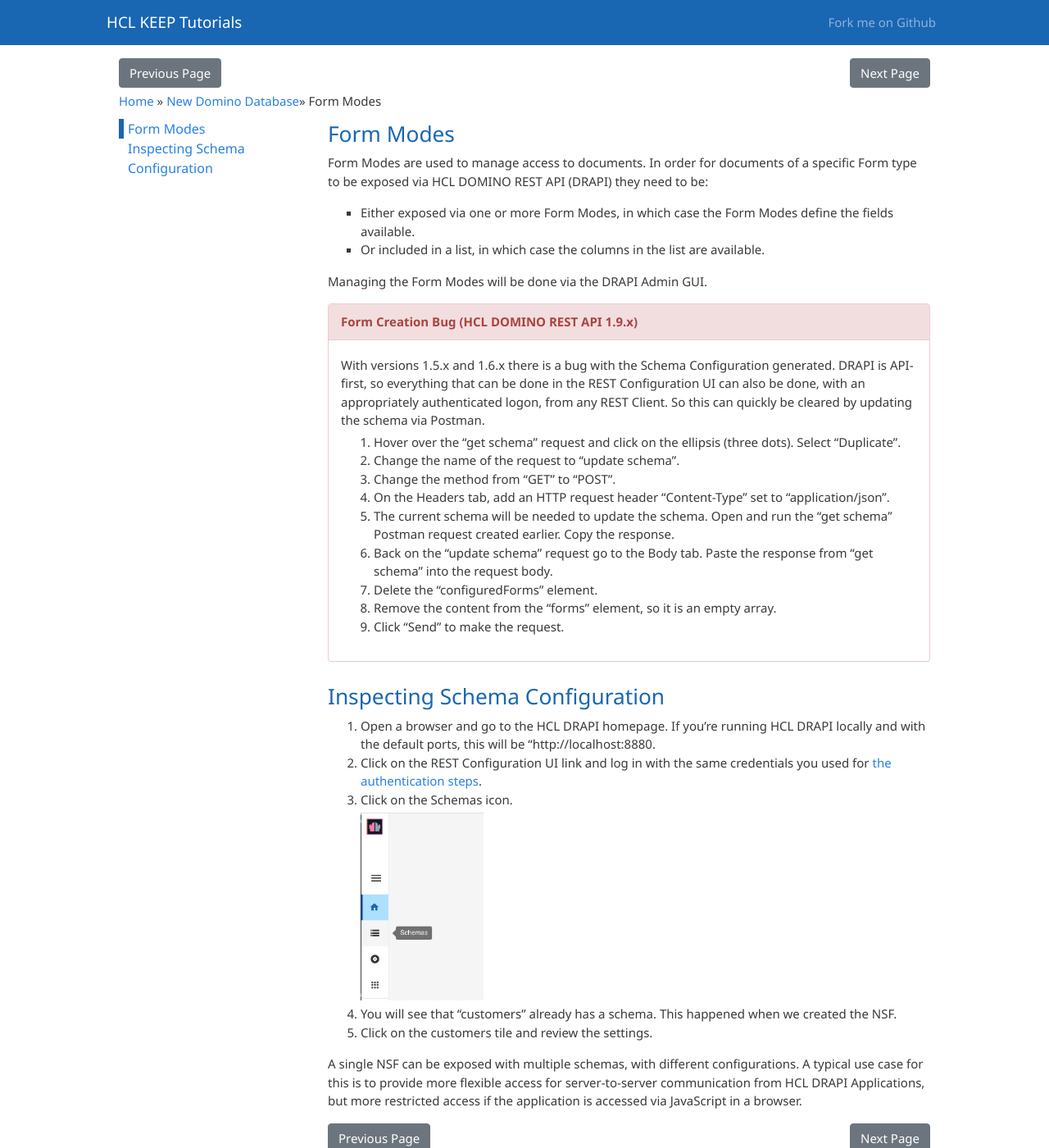
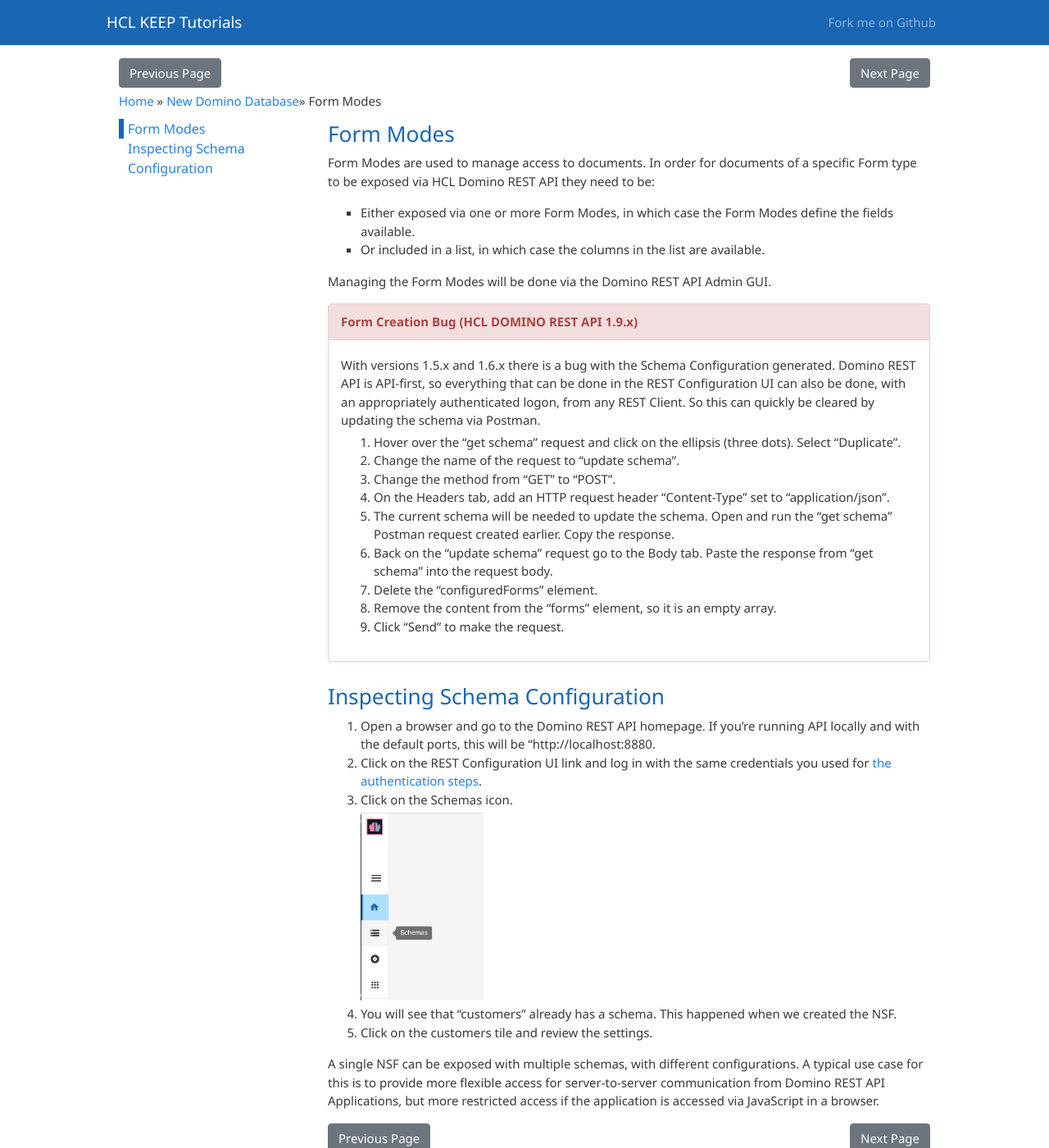
Before and after one commit to HCL-TECH-SOFTWARE/domino-keep-tutorials, a Jekyll site: the page built from pages/domino-new/formModes/index.md, in a window 1280 px wide and 1400 px high. Shown: the whole window at 82% size. Built offline with Jekyll 4.4.1, drawn with Linux system fonts in a browser that asks for light colours.

Commit message:
Update index.md

```diff
--- a/pages/domino-new/formModes/index.md
+++ b/pages/domino-new/formModes/index.md
@@ -12,19 +12,19 @@
 
 ### Form Modes
 
-Form Modes are used to manage access to documents. In order for documents of a specific Form type to be exposed via HCL DOMINO REST API (DRAPI) they need to be:
+Form Modes are used to manage access to documents. In order for documents of a specific Form type to be exposed via HCL Domino REST API they need to be:
 
 - Either exposed via one or more Form Modes, in which case the Form Modes define the fields available.
 - Or included in a list, in which case the columns in the list are available.
 
-Managing the Form Modes will be done via the DRAPI Admin GUI.
+Managing the Form Modes will be done via the Domino REST API Admin GUI.
 
 <div class="panel panel-danger">
 **Form Creation Bug (HCL DOMINO REST API 1.9.x)**
 {: .panel-heading}
 <div class="panel-body">
 
-With versions 1.5.x and 1.6.x there is a bug with the Schema Configuration generated. DRAPI is API-first, so everything that can be done in the REST Configuration UI can also be done, with an appropriately authenticated logon, from any REST Client. So this can quickly be cleared by updating the schema via Postman.
+With versions 1.5.x and 1.6.x there is a bug with the Schema Configuration generated. Domino REST API is API-first, so everything that can be done in the REST Configuration UI can also be done, with an appropriately authenticated logon, from any REST Client. So this can quickly be cleared by updating the schema via Postman.
 
 1. Hover over the "get schema" request and click on the ellipsis (three dots). Select "Duplicate".
 2. Change the name of the request to "update schema".
@@ -41,12 +41,12 @@
 
 ### Inspecting Schema Configuration
 
-1. Open a browser and go to the HCL DRAPI homepage. If you're running HCL DRAPI locally and with the default ports, this will be "http://localhost:8880.
+1. Open a browser and go to the Domino REST API homepage. If you're running API locally and with the default ports, this will be "http://localhost:8880.
 2. Click on the REST Configuration UI link and log in with the same credentials you used for [the authentication steps](../setup/authentication).
 3. Click on the Schemas icon.<br/>
 <img src="../images/formModes/databases.png" alt="Databases" width="150px"/>
 4. You will see that "customers" already has a schema. This happened when we created the NSF.
 5. Click on the customers tile and review the settings.
 
-A single NSF can be exposed with multiple schemas, with different configurations. A typical use case for this is to provide more flexible access for server-to-server communication from HCL DRAPI Applications, but more restricted access if the application is accessed via JavaScript in a browser.
+A single NSF can be exposed with multiple schemas, with different configurations. A typical use case for this is to provide more flexible access for server-to-server communication from Domino REST API Applications, but more restricted access if the application is accessed via JavaScript in a browser.
 {: alert alert-info}
```
